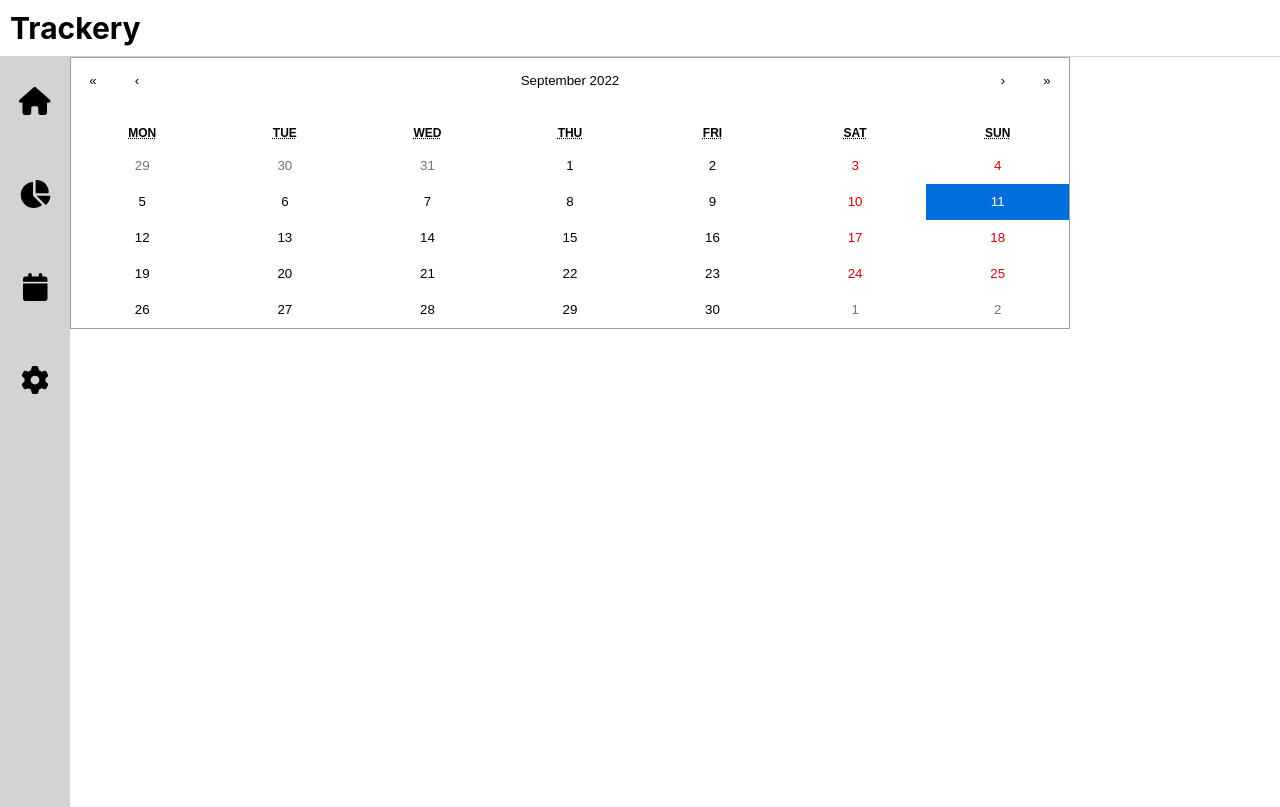
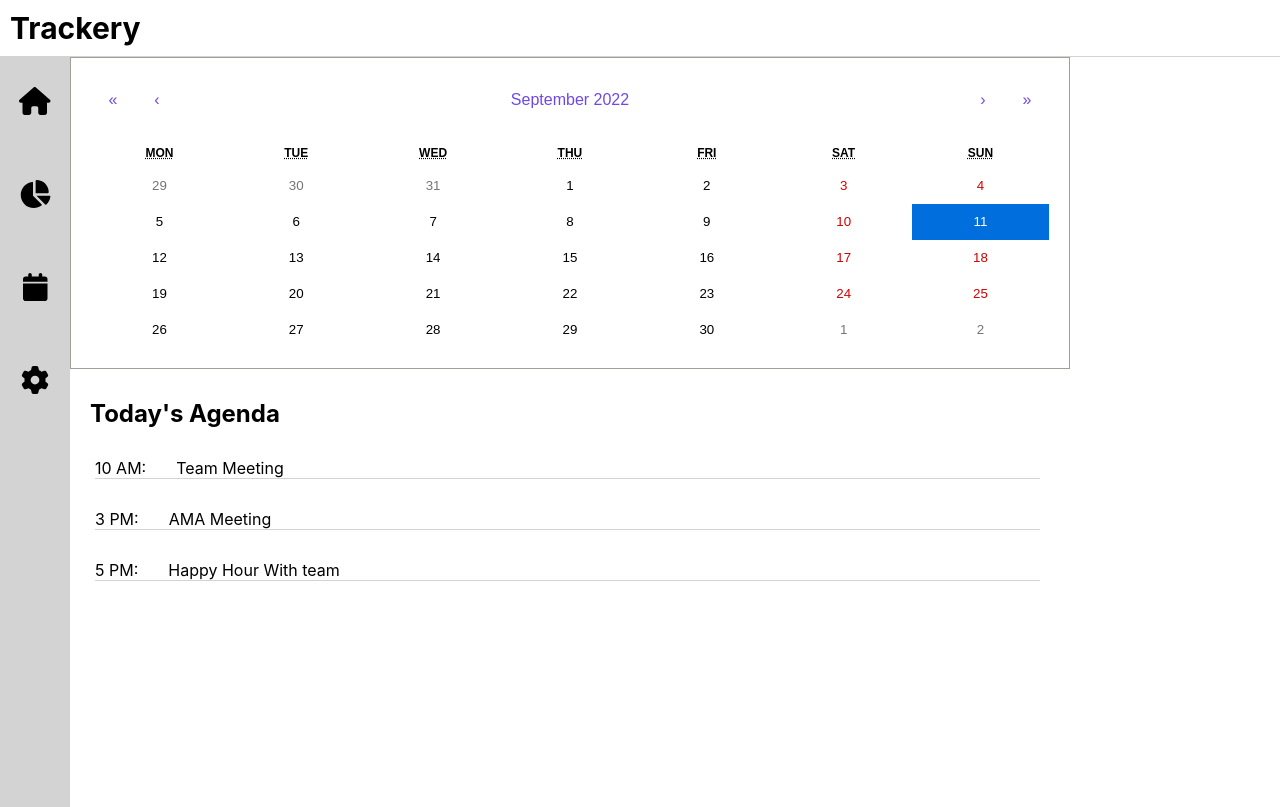
Before and after one commit to tanannis/Trackery-App, a React (Create React App) app: page /calendar in a window 1280 px wide. Built offline with nearby package versions, Linux system fonts and the light colour scheme.

Commit message:
Added fake events list

```diff
--- /dev/null
+++ b/src/components/eventsList.js
@@ -0,0 +1,28 @@
+import React, { useState, useContext } from "react";
+import "../stylesheets/eventsList.scss";
+
+const EventsList = ({ day }) => {
+	return (
+		<div className="events-container">
+			<h2> Today's Agenda </h2>
+			<ul>
+				<li className="event">
+					<span className="event-time">10 AM:</span>
+					<span className="event-name">Team Meeting</span>
+				</li>
+
+				<li className="event">
+					<span className="event-time">3 PM:</span>
+					<span className="event-name">AMA Meeting</span>
+				</li>
+
+				<li className="event">
+					<span className="event-time">5 PM:</span>
+					<span className="event-name">Happy Hour With team</span>
+				</li>
+			</ul>
+		</div>
+	);
+};
+
+export default EventsList;
--- a/src/pages/calendar.js
+++ b/src/pages/calendar.js
@@ -1,5 +1,6 @@
 import React, { useContext, useState } from "react";
 import Calendar from "react-calendar";
+import EventsList from "../components/eventsList";
 import "../stylesheets/calendar.scss";
 
 const MyCalendar = () => {
@@ -12,8 +13,8 @@ const MyCalendar = () => {
 
 	return (
 		<div className="calendar-container">
-			{/* calender */}
-			<Calendar onChange={handleSelectDate} value={date} />
+			<Calendar onChange={handleSelectDate} value={date} selectRange={true} />
+			<EventsList></EventsList>
 		</div>
 	);
 };
--- a/src/stylesheets/calendar.scss
+++ b/src/stylesheets/calendar.scss
@@ -7,6 +7,7 @@
 		border: 1px solid #a0a096;
 		font-family: Arial, Helvetica, sans-serif;
 		line-height: 1.125em;
+		padding: 20px;
 	}
 	.react-calendar--doubleView {
 		width: 700px;
@@ -43,6 +44,8 @@
 	.react-calendar__navigation button {
 		min-width: 44px;
 		background: none;
+		font-size: 16px;
+		color: #6f48eb;
 	}
 	.react-calendar__navigation button:disabled {
 		background-color: #f0f0f0;
--- /dev/null
+++ b/src/stylesheets/eventsList.scss
@@ -0,0 +1,27 @@
+.events-container {
+	display: flex;
+	flex-direction: column;
+	width: 1000px;
+
+	h2 {
+		margin-top: 30px;
+		margin-left: 20px;
+	}
+
+	ul {
+		width: inherit;
+		margin-top: 10px;
+		padding: 0;
+
+		.event {
+			display: flex;
+			justify-content: flex-start;
+			margin: 0 30px 30px 25px;
+			border-bottom: 0.5px solid lightgray;
+
+			.event-name {
+				margin-left: 30px;
+			}
+		}
+	}
+}
```
Also changed, not shown: design-doc/design.md (+14 -4 lines).
